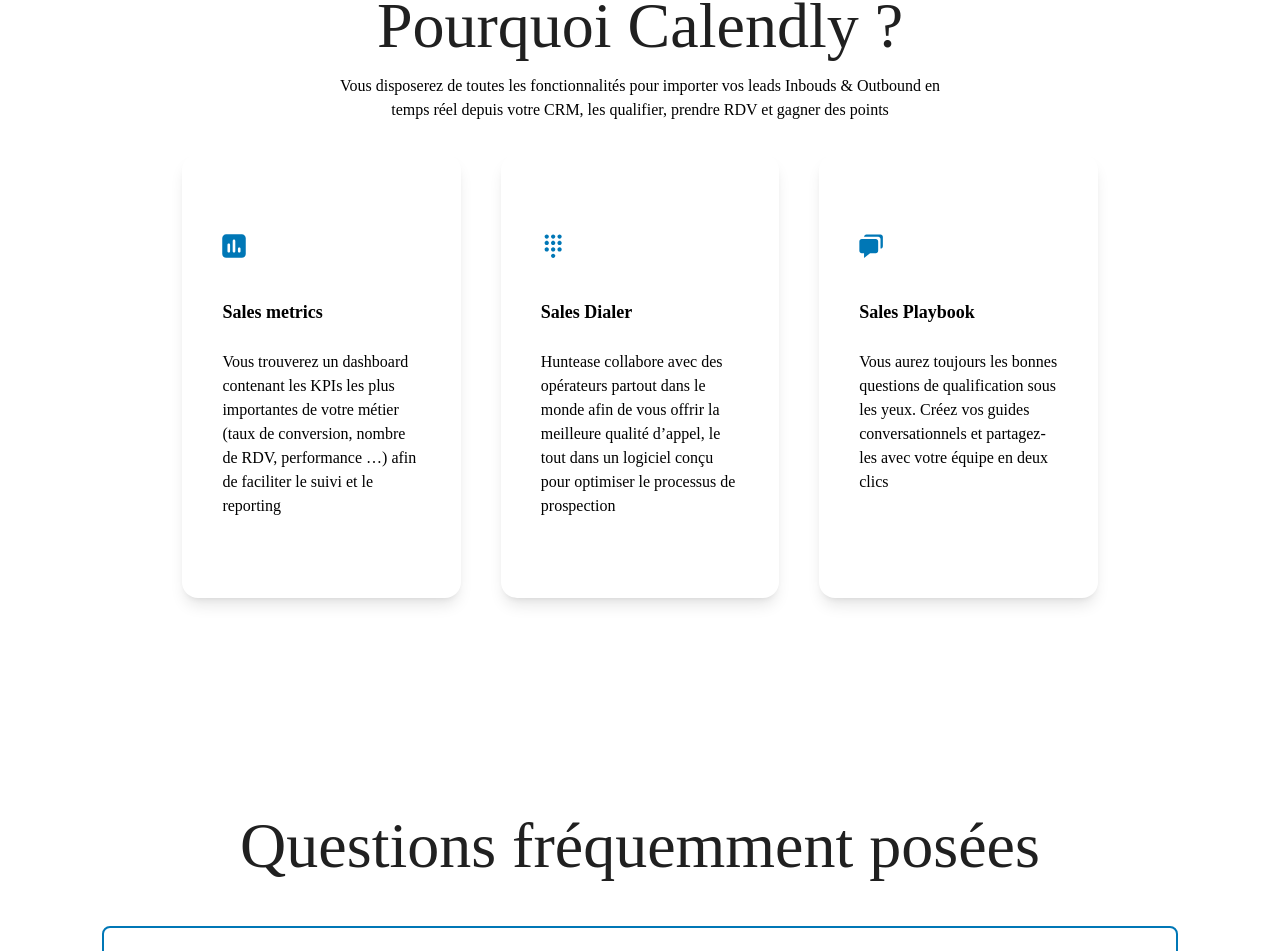
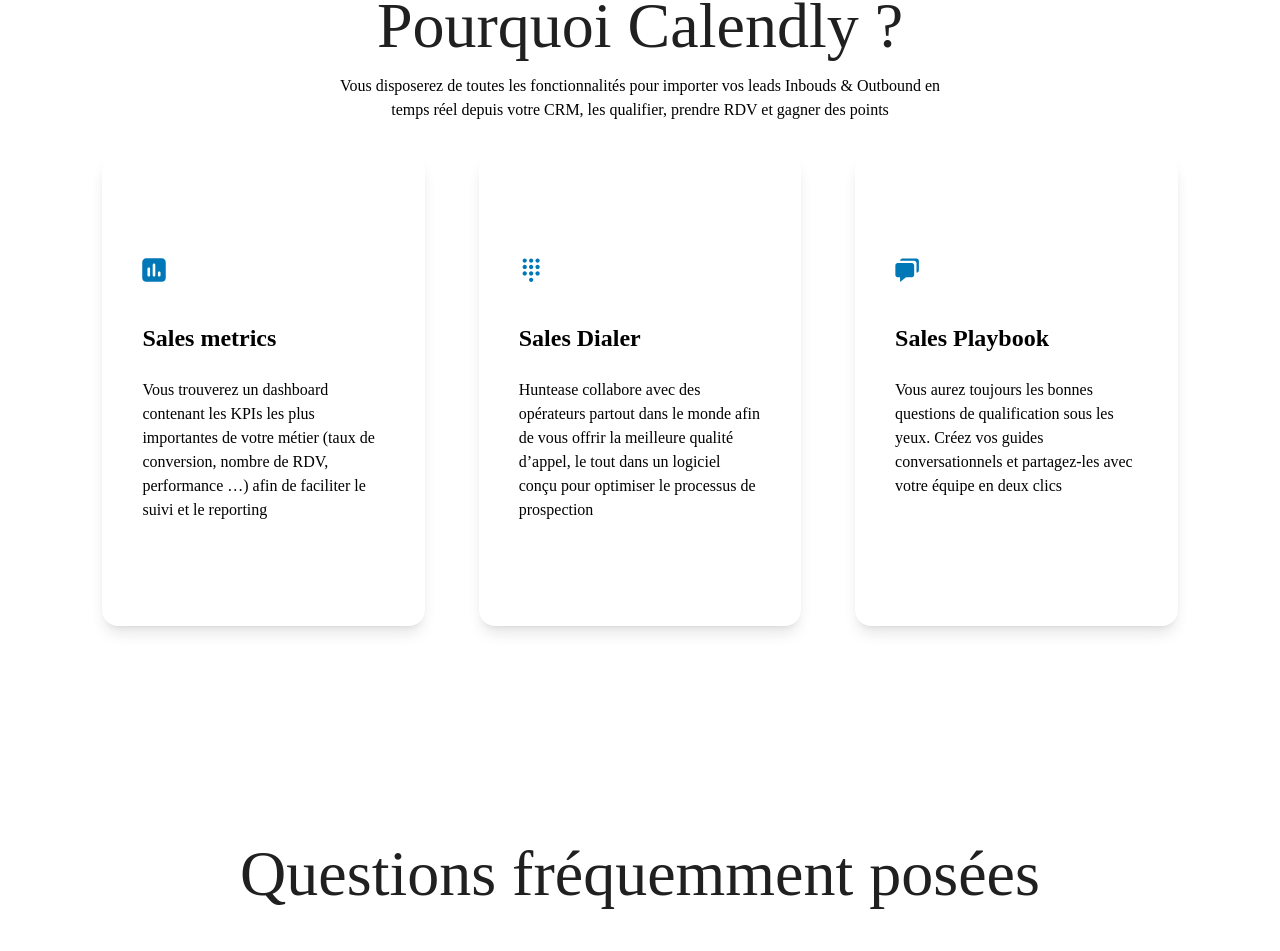
Before and after one commit to sawano4/TCX-Front, a React (Vite) app: page / in a window 1280 px wide. Shown: the part 1030-1981 px from the top of the page. Built offline with nearby package versions, Linux system fonts and the light colour scheme; the HTML template or start-up script is replaced by a standard one.

Commit message:
homepage

```diff
--- a/src/Components/Pages/Home/Why.jsx
+++ b/src/Components/Pages/Home/Why.jsx
@@ -11,7 +11,7 @@
           Outbound en temps réel depuis votre CRM, les qualifier, prendre RDV et gagner
           des points</p>
       </div>
-      <div className='flex flex-row justify-between mx-20 space-x-10'>
+      <div className='flex flex-row justify-between w-[84vw]'>
         <Card
           icon="/icon1.svg"
           title="Sales metrics"
--- a/src/Components/Pages/Home/subComponenets/Card.jsx
+++ b/src/Components/Pages/Home/subComponenets/Card.jsx
@@ -3,10 +3,10 @@
 function Card({ icon, title, text }) {
   return (
   <>
-    <div className="flex flex-col hover:bg-[#0077B6] hover:text-white bg-white p-10 rounded-[16px] shadow-lg w-1/3 transition ease-in-out delay-150">
+    <div className="flex flex-col hover:bg-[#0077B6] hover:text-white bg-white p-10 py-16 rounded-[16px] shadow-lg w-[30%] transition ease-in-out delay-150">
         {icon && <img src={icon} alt="Icon" className="mr-2 h-6 w-6 my-10" />}
-        <h2 className="text-lg font-semibold mb-6">{title}</h2>
-        <p className="mb-10">{text}</p>
+        <h2 className="text-2xl font-semibold mb-6">{title}</h2>
+        <p className="mb-10 text-md">{text}</p>
     </div>
   </>
   )
```
